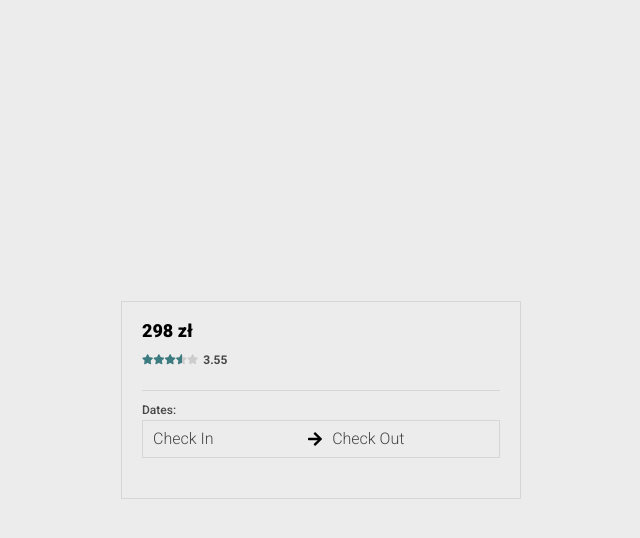
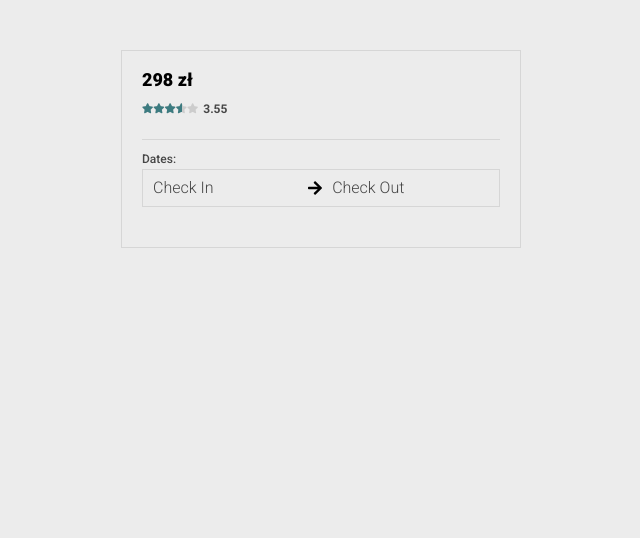
Before and after one commit to PatrickBialek/calendar, a Vue app: page / in a window 1280 px wide. Shown: the top 538 px of the page, without its empty margins (319-959 px from the left). Built offline with nearby package versions, Linux system fonts and the light colour scheme.

Commit message:
[TASK-11] css changes in app.vue component

```diff
--- a/src/App.vue
+++ b/src/App.vue
@@ -58,7 +58,8 @@ body {
 #app {
   display: flex;
   justify-content: center;
-  align-items: center;
+  align-items: flex-start;
   min-height: 100vh;
+  padding: 50px;
 }
 </style>
```
